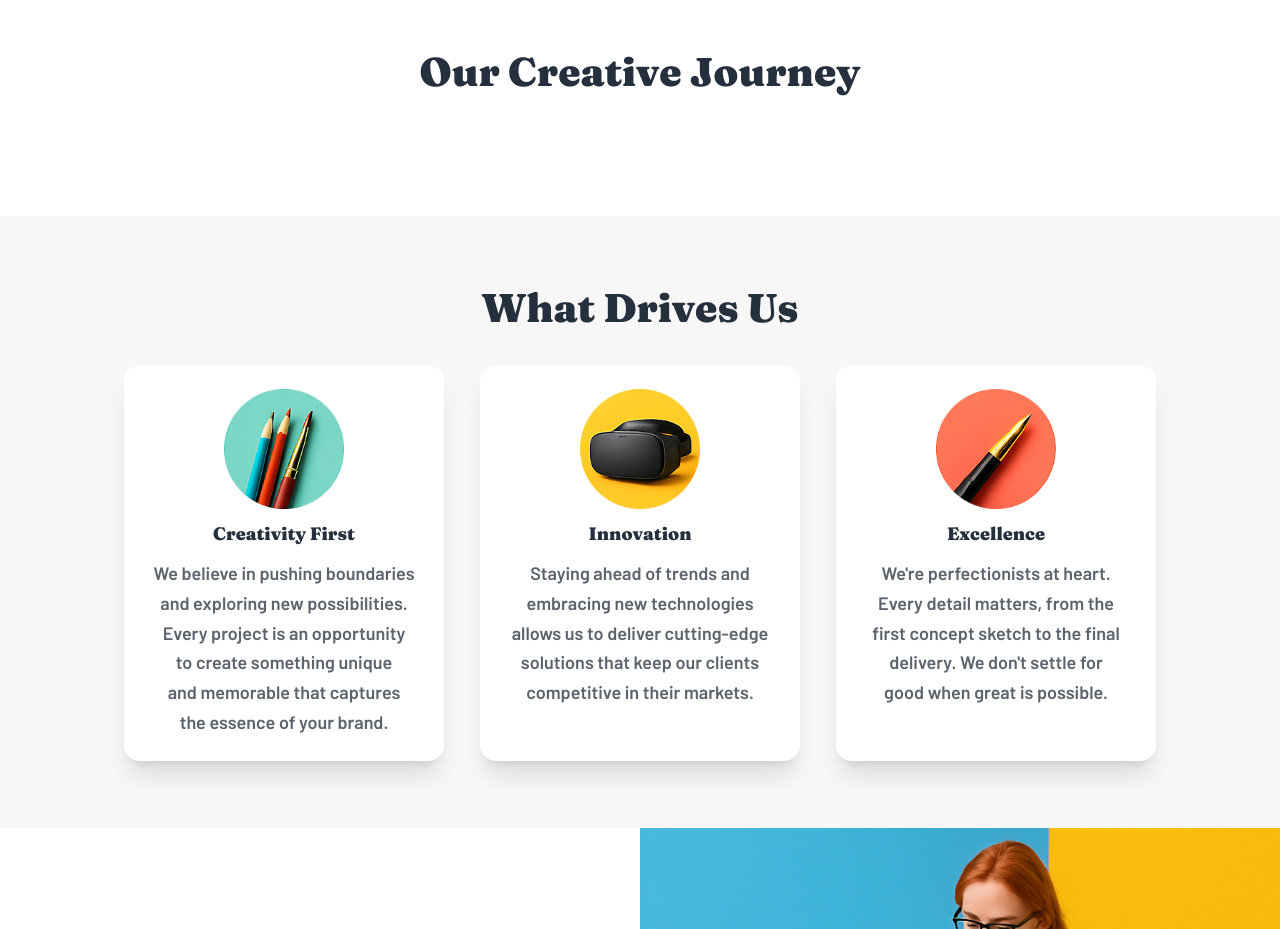
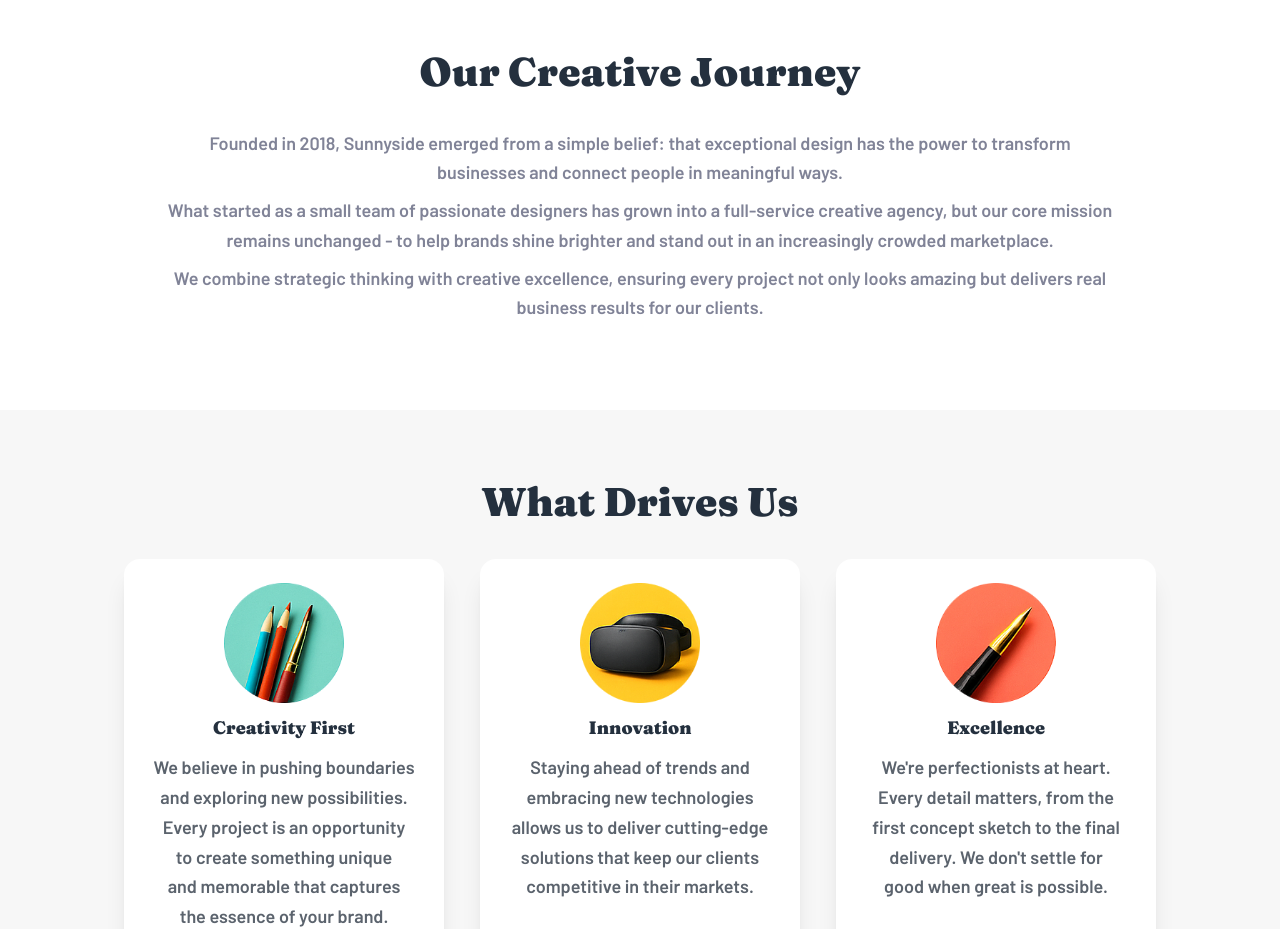
Before and after one commit to JakubM-I/agency-landing-page, a React (Vite) app: page /sunnyside/about in a window 1280 px wide. Shown: the part 840-1769 px from the top of the page. Built offline with nearby package versions, Linux system fonts and the light colour scheme.

Commit message:
Correct nameing txt lines in intro section component

```diff
--- a/src/components/TextSection/index.tsx
+++ b/src/components/TextSection/index.tsx
@@ -6,9 +6,9 @@ const SectionIntro: React.FC<SectionIntroProps> = ({items}) => {
         <div className="py-16 sx:py-[87px]">
             <SectionTitle title={items.title} styling="mb-8" />
             <div className="w-[min(1000px,100%)] px-6 mx-auto">
-                <p className="text-preset-10 text-center text-grey-550 text-pretty mb-2">{items.txtLine1}</p>
-                {items.txtLine2 && <p className="text-preset-10 text-center text-grey-550 text-pretty mb-2">{items.txtLine2}</p>}
-                {items.txtLine3 && <p className="text-preset-10 text-center text-grey-550 text-pretty">{items.txtLine3}</p>}
+                <p className="text-preset-10 text-center text-grey-550 text-pretty mb-2">{items.line1}</p>
+                {items.line2 && <p className="text-preset-10 text-center text-grey-550 text-pretty mb-2">{items.line2}</p>}
+                {items.line3 && <p className="text-preset-10 text-center text-grey-550 text-pretty">{items.line3}</p>}
             </div>
         </div>
     )};
--- a/src/components/types/interfaces.ts
+++ b/src/components/types/interfaces.ts
@@ -115,9 +115,9 @@ export interface ClientsProps {
 export interface SectionIntroItemsProps {
     section: string;
     title: string;
-    txtLine1: string;
-    txtLine2?: string;
-    txtLine3?: string;
+    line1: string;
+    line2?: string;
+    line3?: string;
 }
 
 export interface SectionIntroProps{
```
